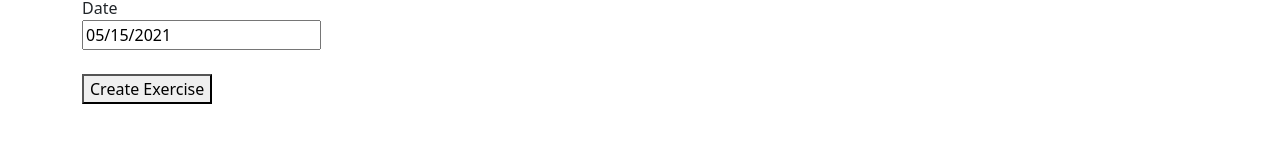
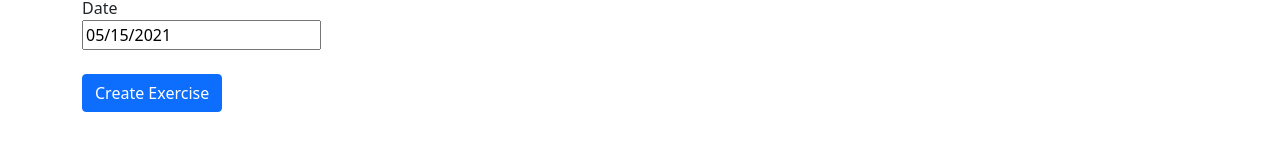
Before and after one commit to GlykeriaStr/Tech_Test, a React (Create React App) app: page /create in a window 1280 px wide. Shown: the part 326-476 px from the top of the page. Built offline with nearby package versions, Linux system fonts and the light colour scheme; no server answers.

Commit message:
Updated the button

```diff
--- a/src/components/createExercise.component.js
+++ b/src/components/createExercise.component.js
@@ -137,7 +137,9 @@ export default class CreateExercise extends Component {
           </div>
           <br></br>
           <div className="form-group">
-            <button value="Create exercise">Create Exercise</button>
+            <button value="Create exercise" className="btn btn-primary">
+              Create Exercise
+            </button>
           </div>
         </form>
       </div>
```
Also changed, not shown: public/create_exercise.png.
